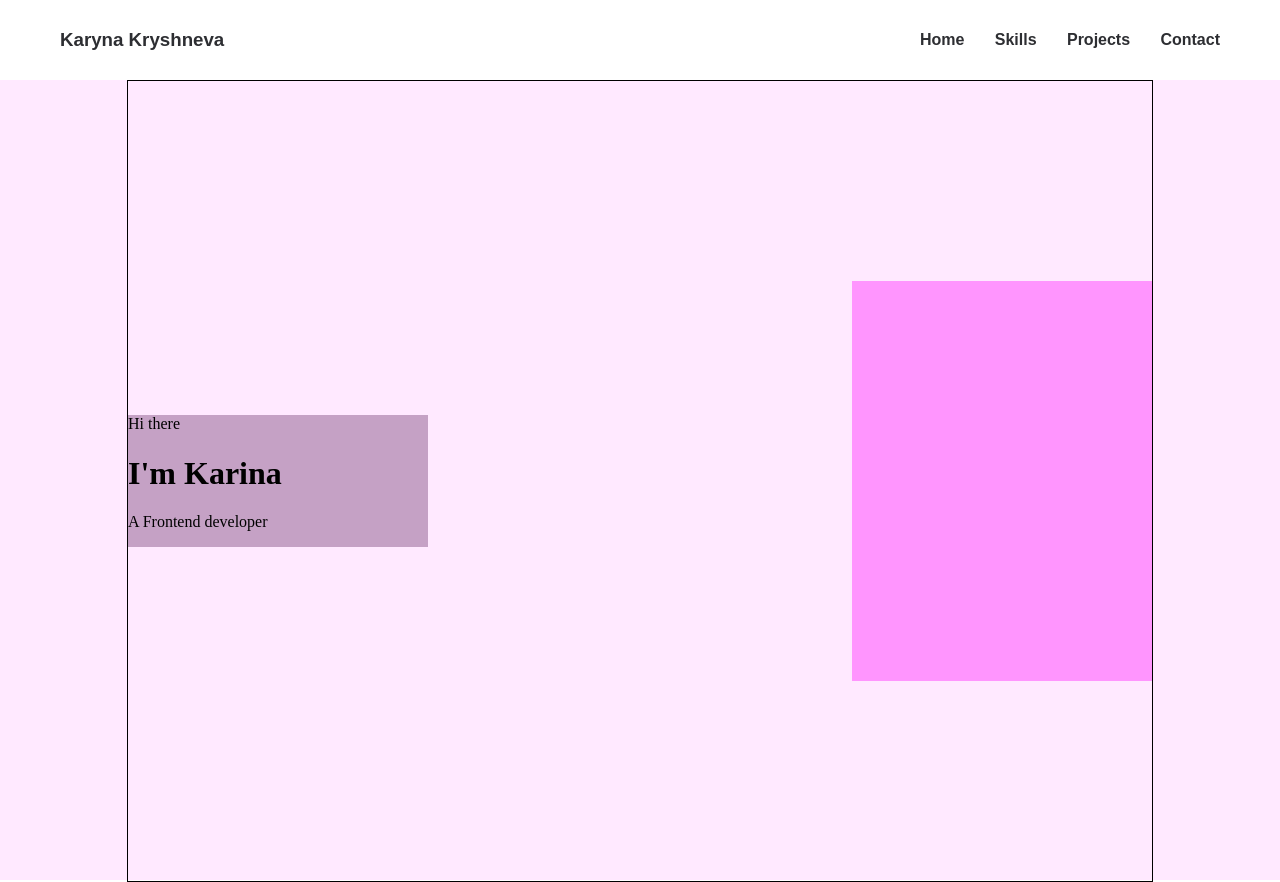
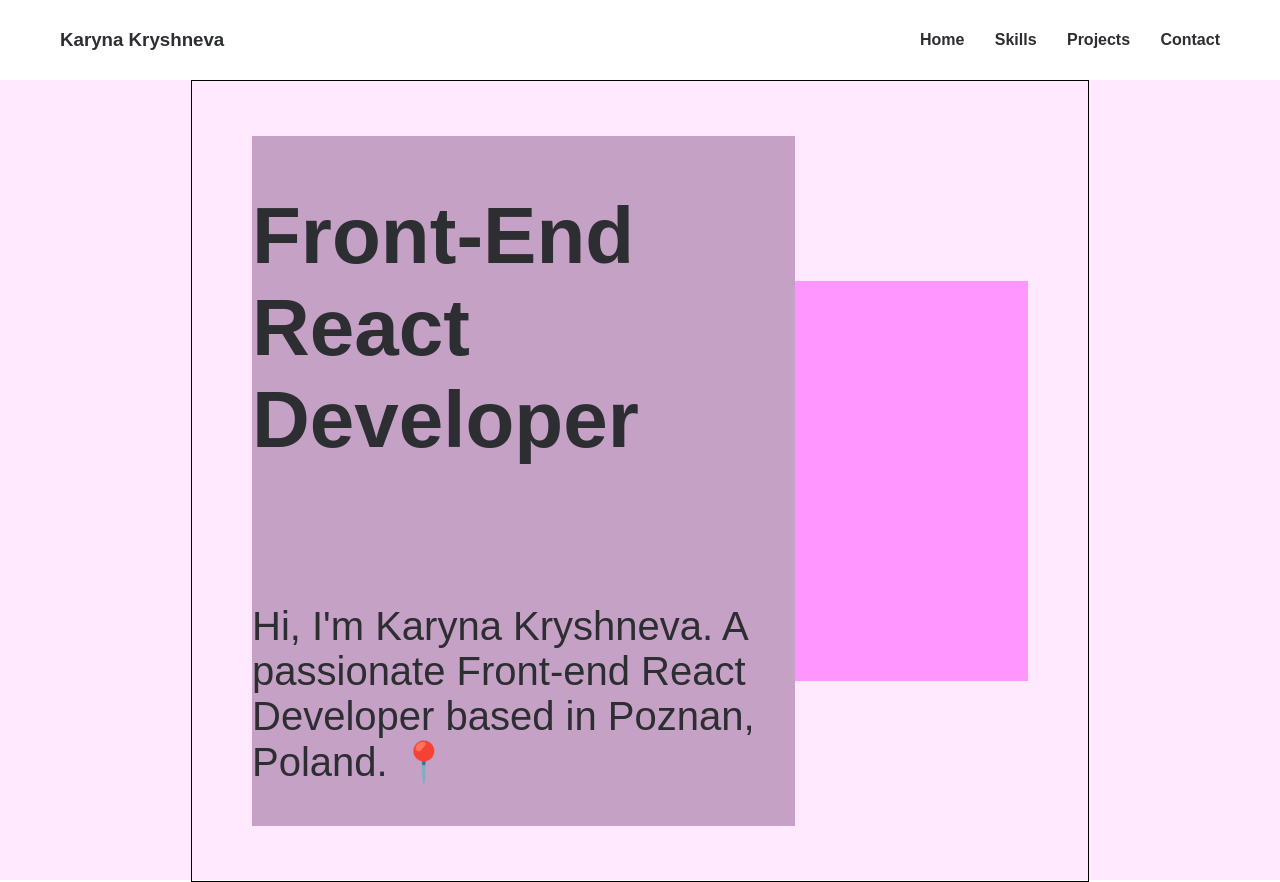
Before and after one commit to KarinaFomina04/portfolio_done, a React (Vite) app: page / in a window 1280 px wide. Built offline with nearby package versions, Linux system fonts and the light colour scheme.

Commit message:
add styles

```diff
--- a/src/components/Common/Styles/Container.module.scss
+++ b/src/components/Common/Styles/Container.module.scss
@@ -1,7 +1,7 @@
 .container{
   border: 1px solid;
   height: 100%;
-  width: 80%;
+  width: 70%;
   margin: 0 auto;
   display: flex;
   align-items: center;
--- a/src/components/Main/Main.module.scss
+++ b/src/components/Main/Main.module.scss
@@ -4,10 +4,16 @@
 }
 
 .greetings {
-  width: 300px;
+  margin-left: 60px;
+  width: 700px;
   background-color: #c5a1c5;
+  font-family: Poppins,sans-serif;
+  color: #2d2e32;
+  font-size: 2.5rem;
 }
+
 .photo {
+  margin-right: 60px;
   width: 300px;
   height: 400px;
   background-color: #ff95fe;
--- a/src/components/Main/Main.tsx
+++ b/src/components/Main/Main.tsx
@@ -7,9 +7,9 @@ const Main: React.FC = () => {
         <div className={s.main}>
             <div className={sContainer.container}>
                 <div className={s.greetings}>
-                    <span>Hi there</span>
-                    <h1>I'm Karina</h1>
-                    <p>A Frontend developer</p>
+                    <h1>Front-End React Developer</h1>
+                    <img src="" alt=""/>
+                    <p>Hi, I'm Karyna Kryshneva. A passionate Front-end React Developer based in Poznan, Poland. 📍</p>
                 </div>
                 <div className={s.photo}></div>
             </div>
--- a/src/components/Nav/Nav.tsx
+++ b/src/components/Nav/Nav.tsx
@@ -11,5 +11,4 @@ const Nav: React.FC = () => {
         </div>
     )
 }
-
 export default Nav;
```
